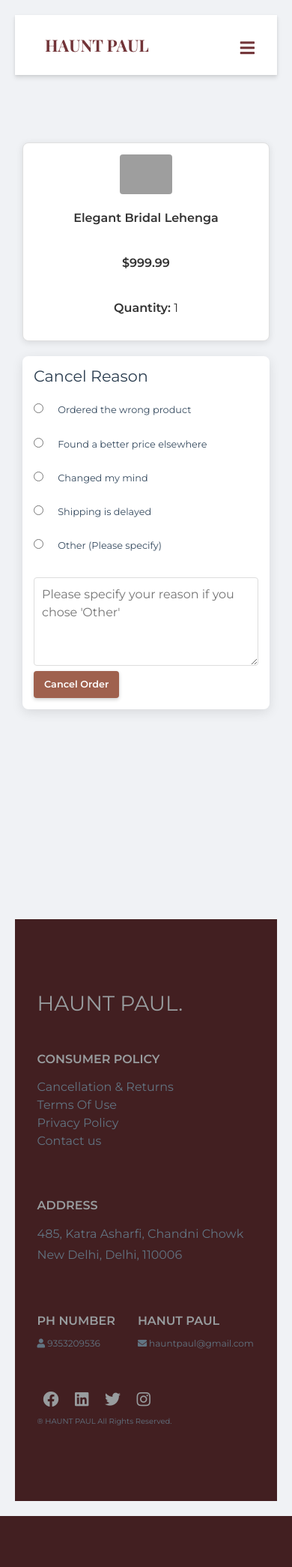
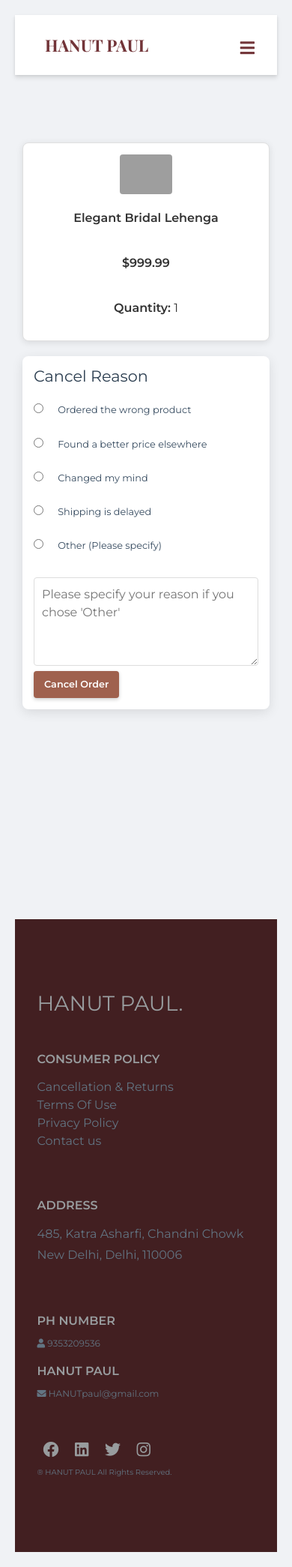
Before and after one commit to herangeo/lehenga-clothing, a Django app: page /cancelorder/1/1/ in a window 390 px wide. Shown: the whole page at 75% size. Before the commit the page ends 2022 px from the top, so only its background shows below. Run offline with Django 5.2, Linux system fonts and the light colour scheme; a user stored in the database is signed in; data comes from the database, SQL or seed files in the repository; data that the repository does not hold is empty; some libraries are stand-ins or nearby versions; grey boxes are pictures that could not be loaded.

Commit message:
Update cancel_order_page.html

```diff
--- a/products/templates/cancel_order_page.html
+++ b/products/templates/cancel_order_page.html
@@ -612,7 +612,7 @@ small{
       <i class="fas fa-bars"></i>
     </label>
     <!-- Site logo -->
-    <label class="logo">HAUNT PAUL</label>
+    <label class="logo">HANUT PAUL</label>
     <!-- Navigation links -->
     <ul>
       <li><a class="active" href="{% url 'main_page' %}">Home</a></li>
@@ -707,7 +707,7 @@ small{
           <div class="row my-5 justify-content-center py-5">
               <div class="col-11">
                   <div class="row ">
-                      <div class="col-xl-8 col-md-4 col-sm-4 col-12   my-auto mx-auto a"><h3 class="text-muted mb-md-0 mb-5 bold-text">HAUNT PAUL.</h3></div>
+                      <div class="col-xl-8 col-md-4 col-sm-4 col-12   my-auto mx-auto a"><h3 class="text-muted mb-md-0 mb-5 bold-text">HANUT PAUL.</h3></div>
                       <div class="col-xl-2 col-md-4 col-sm-4 col-12">
                           <h6 class="mb-3 mb-lg-4 bold-text"><b>CONSUMER POLICY</b></h6>
                           <ul class="list-unstyled">
@@ -727,10 +727,10 @@ small{
                               <span class="mx-2"><i class="fab fa-twitter" aria-hidden="true"></i></span>
                               <span class="mx-2"><i class="fab fa-instagram" aria-hidden="true"></i></span>
                           </p>
-                          <small class="rights"><span>&#174;</span> HAUNT PAUL All Rights Reserved.</small>
+                          <small class="rights"><span>&#174;</span> HANUT PAUL All Rights Reserved.</small>
                       </div>
                                               <div class="col-xl-2 col-md-4 col-sm-4 col-auto order-1 align-self-end "><h6 class="mt-55 mt-2 text-muted bold-text"><b>PH NUMBER</b></h6><small> <span><i class="fa fa-user" aria-hidden="true"></i></span> 9353209536</small></div>
-                      <div class="col-xl-2 col-md-4 col-sm-4 col-auto order-2 align-self-end mt-3   "><h6 class="text-muted bold-text"><b>HANUT PAUL</b></h6><small><span><i class="fa fa-envelope" aria-hidden="true"></i></span> hauntpaul@gmail.com</small></div>
+                      <div class="col-xl-2 col-md-4 col-sm-4 col-auto order-2 align-self-end mt-3   "><h6 class="text-muted bold-text"><b>HANUT PAUL</b></h6><small><span><i class="fa fa-envelope" aria-hidden="true"></i></span> HANUTpaul@gmail.com</small></div>
                   </div>
               </div>
           </div>
```
